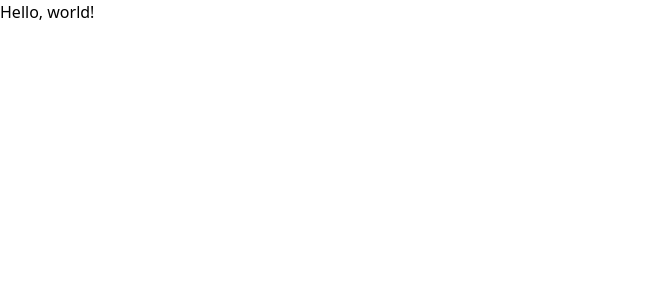
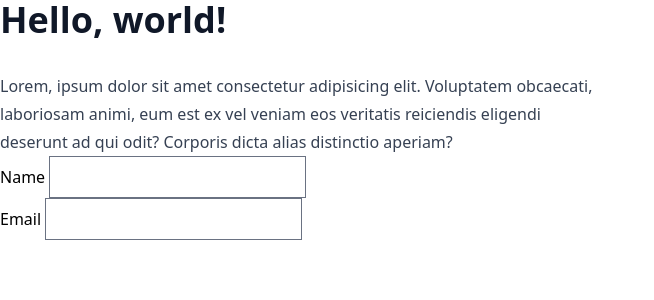
Before and after one commit to yoitsmedarls/CDM-Nexus, a SvelteKit app: page / in a window 1280 px wide. Shown: the top 300 px of the page, without its empty margins (0-654 px from the left). Built offline with nearby package versions, Linux system fonts and the light colour scheme.

Commit message:
Removed unnecessary Tailwind plugin.

```diff
--- a/package.json
+++ b/package.json
@@ -29,7 +29,6 @@
     "@sveltejs/adapter-netlify": "^5.0.0",
     "@sveltejs/kit": "^2.20.2",
     "@sveltejs/vite-plugin-svelte": "^5.0.3",
-    "@tailwindcss/container-queries": "^0.1.1",
     "@tailwindcss/forms": "^0.5.10",
     "@tailwindcss/typography": "^0.5.16",
     "@types/pg": "^8.11.11",
--- a/src/app.css
+++ b/src/app.css
@@ -1,4 +1,6 @@
 @import 'tailwindcss';
+@plugin "@tailwindcss/typography";
+@plugin "@tailwindcss/forms";
 
 html {
   min-height: 100%;
--- a/src/routes/+page.svelte
+++ b/src/routes/+page.svelte
@@ -1 +1,19 @@
-<h1>Hello, world!</h1>
+<article class="prose">
+  <h1>Hello, world!</h1>
+  <p>
+    Lorem, ipsum dolor sit amet consectetur adipisicing elit. Voluptatem
+    obcaecati, laboriosam animi, eum est ex vel veniam eos veritatis reiciendis
+    eligendi deserunt ad qui odit? Corporis dicta alias distinctio aperiam?
+  </p>
+</article>
+
+<form>
+  <label class="block">
+    <span>Name</span>
+    <input type="text" name="name" id="name" />
+  </label>
+  <label class="block">
+    <span>Email</span>
+    <input type="email" name="email" id="email" />
+  </label>
+</form>
```
Also changed, not shown: 1 other file (tests, documents, lock files or other folders).
